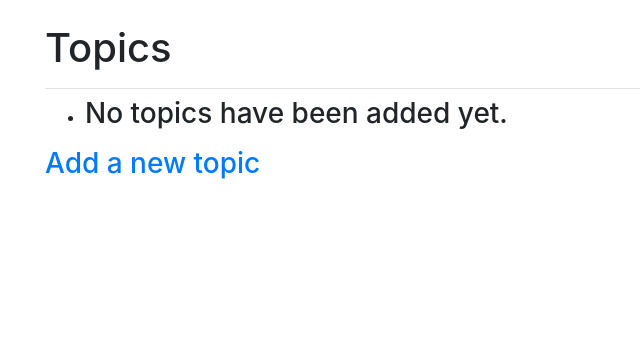
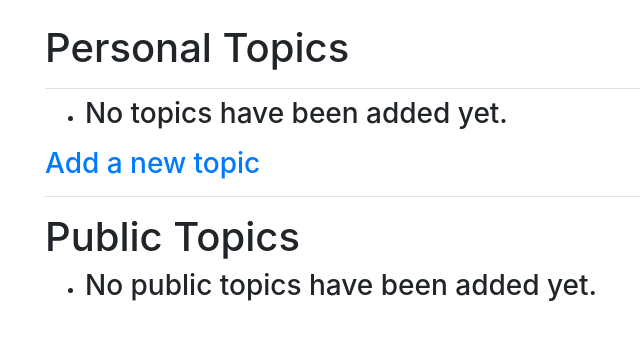
Before and after one commit to Alex-Wol01100110/Super-puper-Learning-log, a Django app: page /topics/ in a window 1280 px wide. Shown: the part 58-398 px from the top of the page, without its empty margins (40-680 px from the left). Run offline with Django 3.2, Linux system fonts and the light colour scheme; the visitor is signed in with stand-in values (Sample User, id 1); data that the repository does not hold is empty; some libraries are stand-ins or nearby versions.

Commit message:
Added ability to make public topics.

```diff
--- a/learning_log/settings.py
+++ b/learning_log/settings.py
@@ -23,7 +23,7 @@ BASE_DIR = os.path.dirname(os.path.dirname(os.path.abspath(__file__)))
 SECRET_KEY = '%4dwygt6!u*3^8*t$xtd6-o%xkr)+ny1(t6xi0l44km2l#%y%-'
 
 # SECURITY WARNING: don't run with debug turned on in production!
-DEBUG = False
+DEBUG = True
 
 ALLOWED_HOSTS = []
 
--- a/learning_logs/forms.py
+++ b/learning_logs/forms.py
@@ -5,8 +5,8 @@ from .models import Topic, Entry
 class TopicForm(forms.ModelForm):
     class Meta:
         model = Topic
-        fields = ['text']
-        labels = {'text': ''}
+        fields = ['text', 'public',]
+        labels = {'text': '', 'public': 'Make this topic public',}
 
 class EntryForm(forms.ModelForm):
     class Meta:
--- a/learning_logs/models.py
+++ b/learning_logs/models.py
@@ -6,10 +6,14 @@ class Topic(models.Model):
     text = models.CharField(max_length=200)
     date_added = models.DateTimeField(auto_now_add=True)
     owner = models.ForeignKey(User, on_delete=models.CASCADE)
+    public = models.BooleanField(default=False)
 
     def __str__(self):
         """Return a string representation of the model."""
-        return self.text
+        if len(self.text) > 50:
+            return self.text[:50] + "..."
+        else:
+            return self.text
 
 class Entry(models.Model):
     """Something specific learned about a topic"""
--- a/learning_logs/templates/learning_logs/topic.html
+++ b/learning_logs/templates/learning_logs/topic.html
@@ -5,6 +5,7 @@
 {% endblock page_header %}
 
 {% block content %}
+
   <p>
     <a href="{% url 'learning_logs:new_entry' topic.id %}">Add new entry</a>
   </p>
--- a/learning_logs/templates/learning_logs/topics.html
+++ b/learning_logs/templates/learning_logs/topics.html
@@ -1,19 +1,41 @@
 {% extends "learning_logs/base.html" %}
 
 {% block page_header %}
-  <h1>Topics</h1>
+  <h1>Personal Topics</h1>
 {% endblock page_header %}
 
 {% block content %}
+{% if user.is_authenticated %}
   <ul>
-    {% for topic in topics %}
+    {% for topic in personal_topics %}
       <li><h3>
         <a href="{% url 'learning_logs:topic' topic.id %}">{{ topic }}</a>
       </h3></li>
+        <small><a href="{% url 'learning_logs:edit_topic' topic.id %}">
+        edit topic</a></small>
     {% empty %}
       <li><h3>No topics have been added yet.</h3></li>
     {% endfor %}
   </ul>
 
 <h3><a href="{% url 'learning_logs:new_topic' %}">Add a new topic</a></h3>
+{% else %}
+  <h3>You need to log in or register, if you want to create personal topics.</h3>
+{% endif %}
+<hr>
+
+  <h1>Public Topics</h1>
+
+  <ul>
+    {% for topic in public_topics %}
+      <li><h3>
+        <a href="{% url 'learning_logs:topic' topic.id %}">{{ topic }}</a>
+      </h3></li>
+        <small><a href="{% url 'learning_logs:edit_topic' topic.id %}">
+        edit topic</a></small>
+    {% empty %}
+      <li><h3>No public topics have been added yet.</h3></li>
+    {% endfor %}
+  </ul>
+
 {% endblock content %}
--- a/learning_logs/urls.py
+++ b/learning_logs/urls.py
@@ -14,6 +14,8 @@ urlpatterns = [
     path('topics/<int:topic_id>/', views.topic, name='topic'),
     # Page for adding a new topic
     path('new_topic/', views.new_topic, name='new_topic'),
+    # Page for editing topic.
+    path('edit_topic/<int:topic_id>/', views.edit_topic, name='edit_topic'),
     # Page for adding a new entry
     path('new_entry/<int:topic_id>/', views.new_entry, name='new_entry'),
     # Page for editing an entry.
--- a/learning_logs/views.py
+++ b/learning_logs/views.py
@@ -9,19 +9,25 @@ def index(request):
     """The home page for Learning Log."""
     return render(request, 'learning_logs/index.html')
 
-@login_required
 def topics(request):
     """Show all topics."""
-    topics = Topic.objects.filter(owner=request.user).order_by('date_added')
-    context = {'topics': topics}
+    topics = Topic.objects.all()
+    # From here to row 20 work partly. only for registered user
+    if request.user.is_authenticated:
+        personal_topics = topics.filter(public=False, owner=request.user).order_by('date_added')
+        public_topics = topics.filter(public=True).order_by('date_added')
+        context = {'personal_topics': personal_topics, 'public_topics': public_topics,}
+    else:
+        public_topics = topics.filter(public=True).order_by('date_added')
+        context = {'public_topics': public_topics,}
     return render(request, 'learning_logs/topics.html', context)
 
-@login_required
 def topic(request, topic_id):
     """Show a single topic and all its entries."""
     topic = get_object_or_404(Topic, id=topic_id)
     # Make sure the topic belongs to the current user.
-    check_topic_owner(topic.owner, request)
+    if topic.public == False:
+        check_owner(topic.owner, request)
     entries = topic.entry_set.order_by('-date_added')
     context = {'topic': topic, 'entries': entries}
     return render(request, 'learning_logs/topic.html', context)
@@ -46,13 +52,31 @@ def new_topic(request):
     return render(request, 'learning_logs/new_topic.html', context)
 
 @login_required
+def edit_topic(request, topic_id):
+    """Edit an existing topic."""
+    topic = get_object_or_404(Topic, id=topic_id)
+    check_owner(topic.owner, request)
+
+    if request.method != 'POST':
+        # Initial request; pre-fill form with the current entry.
+        form = TopicForm(instance=topic)
+    else:
+        # POST data submitted; process data.
+        form = TopicForm(instance=topic, data=request.POST)
+        if form.is_valid():
+            form.save()
+            return redirect('learning_logs:topics')
+
+    context = {'topic': topic, 'form': form}
+    return render(request, 'learning_logs/edit_topic.html', context)
+
+@login_required
 def new_entry(request, topic_id):
     """Add a new entry for a particular topic."""
     topic = get_object_or_404(Topic, id=topic_id)
 
     if request.method != 'POST':
         # No data sumbitted; create a blank form.
-        check_topic_owner(topic.owner, request)
         form = EntryForm()
     else:
         # POST data submitted; process data.
@@ -72,7 +96,7 @@ def edit_entry(request, entry_id):
     """Edit an existing entry."""
     entry = get_object_or_404(Entry, id=entry_id)
     topic = entry.topic
-    check_topic_owner(topic.owner, request)
+    check_owner(topic.owner, request)
 
     if request.method != 'POST':
         # Initial request; pre-fill form with the current entry.
@@ -87,7 +111,7 @@ def edit_entry(request, entry_id):
     context = {'entry': entry, 'topic': topic, 'form': form}
     return render(request, 'learning_logs/edit_entry.html', context)
 
-def check_topic_owner(owner, request):
-    """Check if logged user match requested topic."""
+def check_owner(owner, request):
+    """Check if logged user match requested topic or entry."""
     if owner != request.user:
         raise Http404
```
Also changed, not shown: learning_logs/templates/learning_logs/edit_topic.html (added, +20 -0 lines), learning_logs/migrations/0004_topic_public.py (added).
